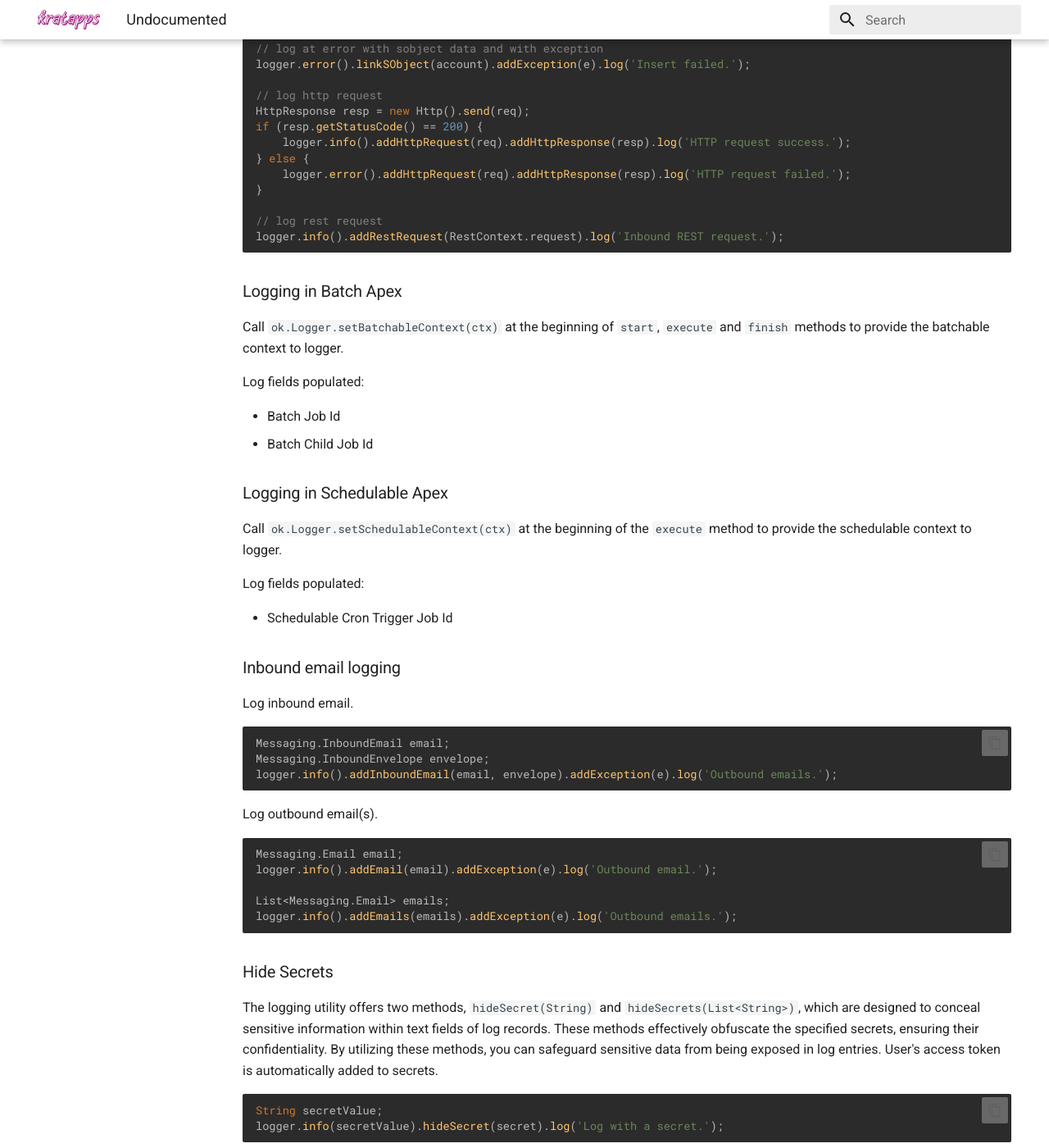
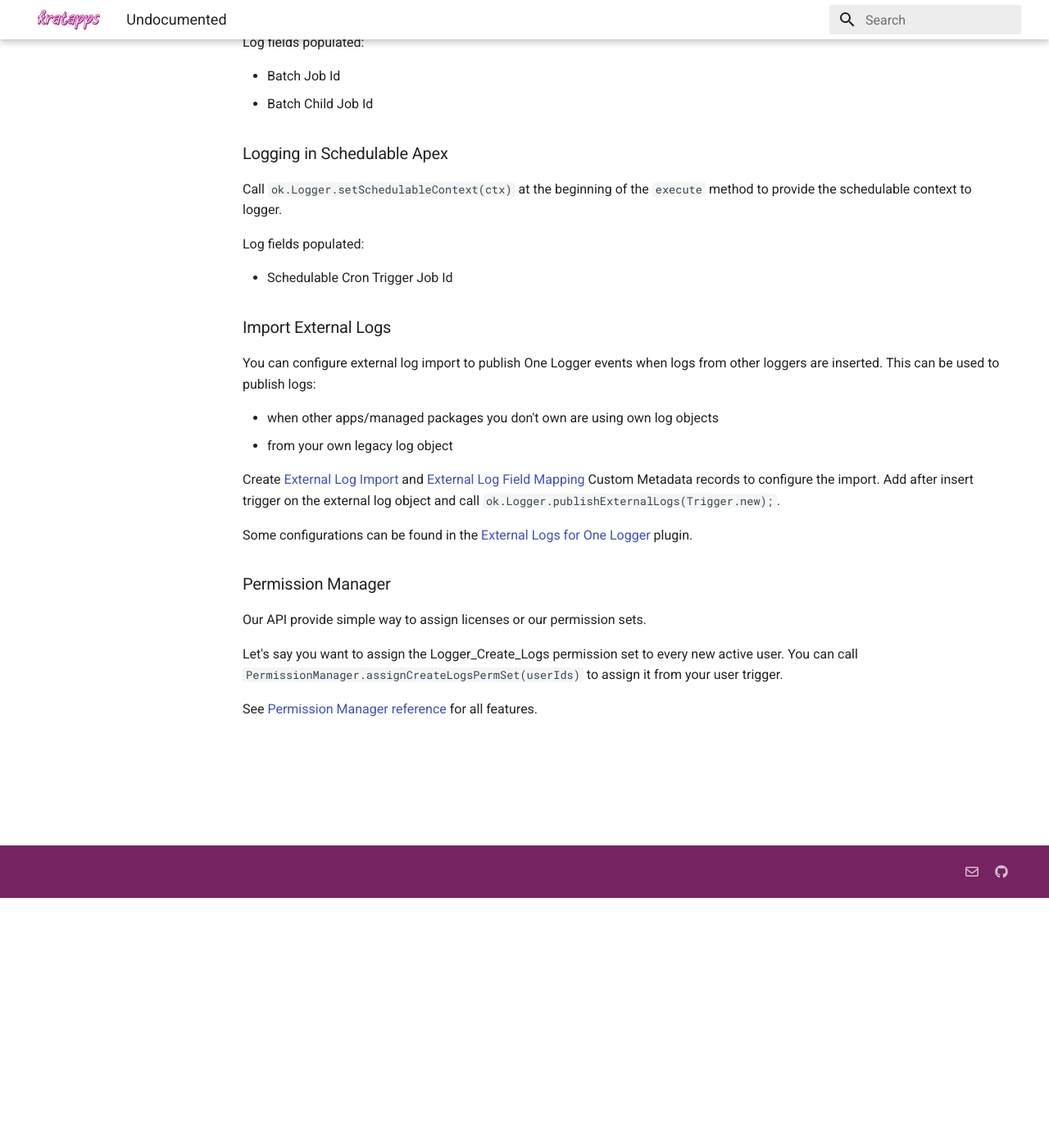
Before and after one commit to kratapps/one-logger-kratapps-com, an MkDocs documentation site: the page built from docs/docs/undocumented.md, in a window 1280 px wide and 1400 px high, scrolled down 305 px. Shown: the whole window at 82% size. Built offline with MkDocs 1.6.1 and Material for MkDocs 9.7.7, drawn with Linux system fonts in a browser that asks for light colours; some of the changed text lies outside the part shown.

Commit message:
Update docs.

````diff
--- a/docs/docs/undocumented.md
+++ b/docs/docs/undocumented.md
@@ -1,25 +1,3 @@
-```apex
-// log at info
-logger.info().log('Hello Logger!');
-
-// log custom payload data
-logger.info().payload(customData).log('Log with custom payload.');
-
-// log at error with sobject data and with exception
-logger.error().linkSObject(account).addException(e).log('Insert failed.');
-
-// log http request
-HttpResponse resp = new Http().send(req);
-if (resp.getStatusCode() == 200) {
-    logger.info().addHttpRequest(req).addHttpResponse(resp).log('HTTP request success.');
-} else {
-    logger.error().addHttpRequest(req).addHttpResponse(resp).log('HTTP request failed.');
-}
-
-// log rest request
-logger.info().addRestRequest(RestContext.request).log('Inbound REST request.');
-```
-
 ### Logging in Batch Apex
 
 Call `ok.Logger.setBatchableContext(ctx)` at the beginning of `start`, `execute`
@@ -38,40 +16,6 @@
 Log fields populated:
 
 -   Schedulable Cron Trigger Job Id
-
-### Inbound email logging
-
-Log inbound email.
-
-```apex
-Messaging.InboundEmail email;
-Messaging.InboundEnvelope envelope;
-logger.info().addInboundEmail(email, envelope).addException(e).log('Outbound emails.');
-```
-
-Log outbound email(s).
-
-```apex
-Messaging.Email email;
-logger.info().addEmail(email).addException(e).log('Outbound email.');
-
-List<Messaging.Email> emails;
-logger.info().addEmails(emails).addException(e).log('Outbound emails.');
-```
-
-### Hide Secrets
-
-The logging utility offers two methods, `hideSecret(String)` and
-`hideSecrets(List<String>)`, which are designed to conceal sensitive information
-within text fields of log records. These methods effectively obfuscate the
-specified secrets, ensuring their confidentiality. By utilizing these methods,
-you can safeguard sensitive data from being exposed in log entries. User's
-access token is automatically added to secrets.
-
-```apex
-String secretValue;
-logger.info(secretValue).hideSecret(secret).log('Log with a secret.');
-```
 
 ### Import External Logs
 
--- a/mkdocs.yml
+++ b/mkdocs.yml
@@ -83,7 +83,7 @@
       - Logger API: docs/api/index.md
       - Log Lifecycle: docs/api/log-lifecycle.md
       - Top Level Apex: docs/api/top-level-apex.md
-      - Log Examples: docs/api/log-examples.md
+      - Logging Examples: docs/api/logging-examples.md
       - Log Database Errors: docs/api/log-database-errors.md
       - Flow Logging: docs/api/flow-logging.md
       - LWC Logging: docs/api/lwc-logging.md
````
Also changed, not shown: docs/docs/api/log-examples.md (deleted, +0 -1 lines), docs/docs/api/log-lifecycle.md (+4 -2 lines), docs/docs/api/logging-examples.md (added, +128 -0 lines), docs/reference/Log.md (+15 -36 lines).
